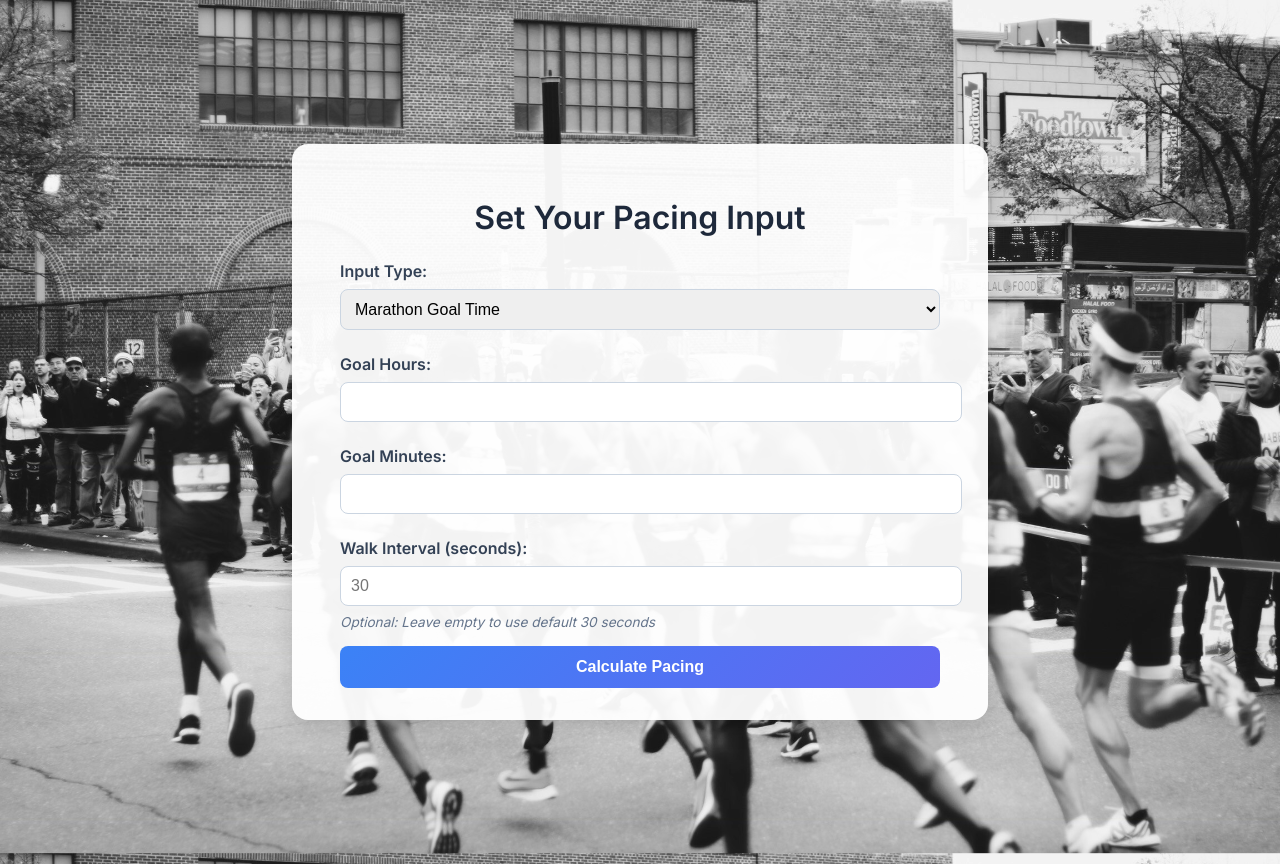
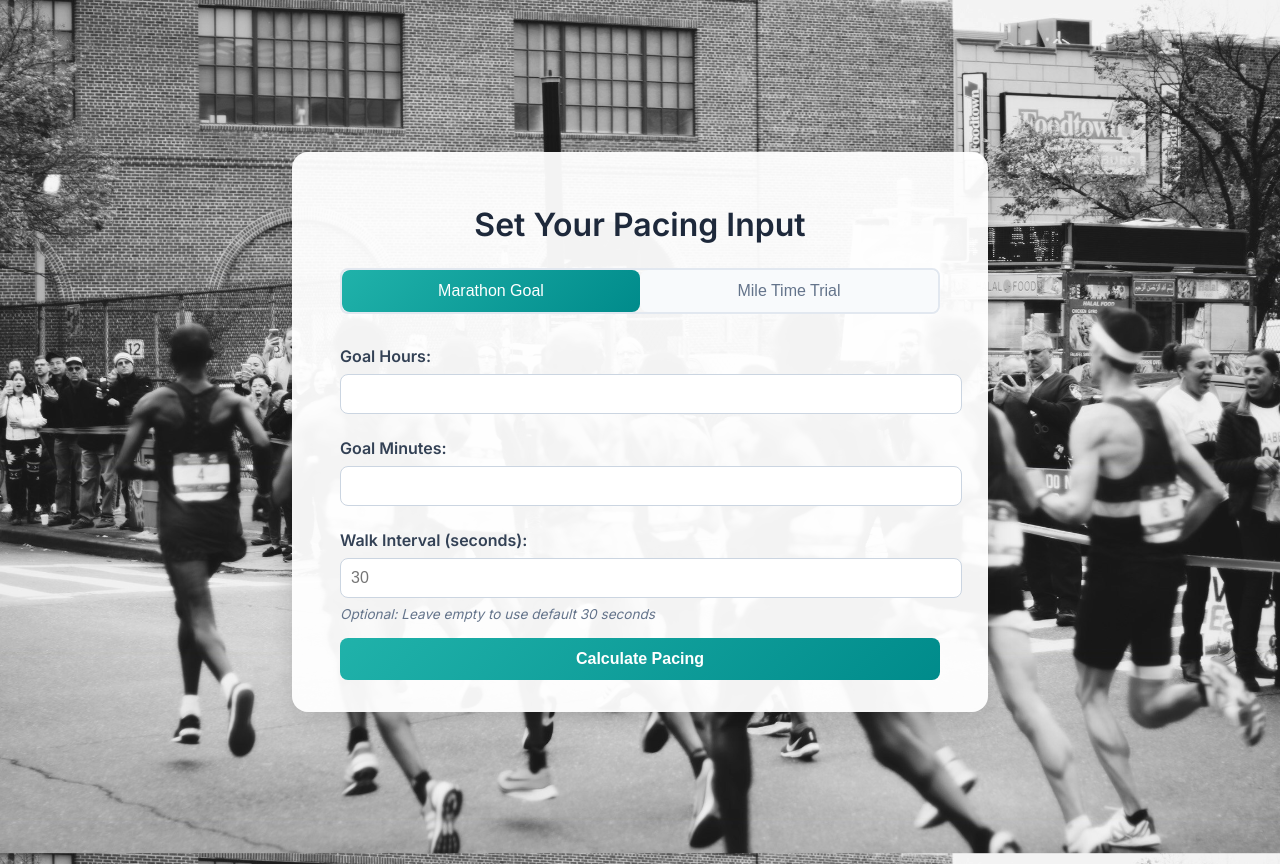
Before and after one commit to angadh/marathon-pacer, a Flask app: page / in a window 1280 px wide. Run offline with Flask 3, Linux system fonts and the light colour scheme.

Commit message:
Final edits for today. Removing more redundant data

```diff
--- a/gunicorn_config.py
+++ b/gunicorn_config.py
@@ -2,5 +2,5 @@
 Gunicorn configuration file.
 """
 
-bind = "0.0.0.0:5000"
+bind = "0.0.0.0:5001"
 workers = 8
--- a/marathon_pacer.py
+++ b/marathon_pacer.py
@@ -143,7 +143,6 @@ def calculate():
         '5k': 3.1,
         '10k': 6.2,
         'Half Marathon': 13.1,
-        'Full Marathon': 26.2
     }
     training_speeds = []
     for distance, training_distance in training_distances.items():
@@ -155,8 +154,6 @@ def calculate():
             training_pace = magic_mile_pace * 1.15
         elif distance == 'Half Marathon':
             training_pace = magic_mile_pace * 1.2
-        elif distance == 'Full Marathon':
-            training_pace = magic_mile_pace * 1.3
         else:
             raise ValueError(f"Invalid distance: {distance}")
 
--- a/templates/index.html
+++ b/templates/index.html
@@ -31,6 +31,36 @@
             margin-bottom: 1.5rem;
         }
 
+        .toggle-container {
+            display: flex;
+            margin-bottom: 2rem;
+            border-radius: 8px;
+            overflow: hidden;
+            border: 2px solid #e2e8f0;
+        }
+
+        .toggle-option {
+            flex: 1;
+            padding: 12px 20px;
+            background: #f8fafc;
+            color: #64748b;
+            border: none;
+            cursor: pointer;
+            font-weight: 500;
+            transition: all 0.2s ease;
+            font-size: 16px;
+        }
+
+        .toggle-option.active {
+            background: linear-gradient(135deg, #20b2aa 0%, #008b8b 100%);
+            color: white;
+        }
+
+        .toggle-option:hover:not(.active) {
+            background: #e2e8f0;
+            color: #334155;
+        }
+
         label {
             font-weight: 600;
             display: block;
@@ -50,8 +80,8 @@
 
         input:focus, select:focus {
             outline: none;
-            border-color: #3b82f6;
-            box-shadow: 0 0 0 3px rgba(59, 130, 246, 0.1);
+            border-color: #20b2aa;
+            box-shadow: 0 0 0 3px rgba(32, 178, 170, 0.1);
         }
 
         .optional-note {
@@ -63,7 +93,7 @@
         }
 
         button {
-            background: linear-gradient(135deg, #3b82f6 0%, #6366f1 100%);
+            background: linear-gradient(135deg, #20b2aa 0%, #008b8b 100%);
             color: white;
             padding: 12px 20px;
             border: none;
@@ -76,9 +106,9 @@
         }
 
         button:hover {
-            background: linear-gradient(135deg, #2563eb 0%, #4f46e5 100%);
+            background: linear-gradient(135deg, #008b8b 0%, #006666 100%);
             transform: translateY(-1px);
-            box-shadow: 0 4px 12px rgba(59, 130, 246, 0.3);
+            box-shadow: 0 4px 12px rgba(32, 178, 170, 0.3);
         }
 
         .hidden {
@@ -90,11 +120,12 @@
     <div class="form-card">
         <h1>Set Your Pacing Input</h1>
         <form action="/calculate" method="post">
-            <label for="input-type">Input Type:</label>
-            <select name="input_type" id="input-type" required onchange="toggleInputs()">
-                <option value="goal">Marathon Goal Time</option>
-                <option value="mile_trial">1-Mile Time Trial</option>
-            </select>
+            <div class="toggle-container">
+                <button type="button" class="toggle-option active" onclick="toggleInputs('goal')">Marathon Goal</button>
+                <button type="button" class="toggle-option" onclick="toggleInputs('mile_trial')">Mile Time Trial</button>
+            </div>
+
+            <input type="hidden" name="input_type" id="input_type" value="goal">
 
             <div id="goal-inputs">
                 <label for="hours">Goal Hours:</label>
@@ -105,10 +136,10 @@
             </div>
 
             <div id="mile-inputs" class="hidden">
-                <label for="mile_minutes">1-Mile Time Trial Minutes:</label>
+                <label for="mile_minutes">Minutes:</label>
                 <input type="number" name="mile_minutes" id="mile_minutes" min="0">
 
-                <label for="mile_seconds">1-Mile Time Trial Seconds:</label>
+                <label for="mile_seconds">Seconds:</label>
                 <input type="number" name="mile_seconds" id="mile_seconds" min="0" max="59">
             </div>
 
@@ -121,8 +152,17 @@
     </div>
 
     <script>
-        function toggleInputs() {
-            const type = document.getElementById('input-type').value;
+        function toggleInputs(type) {
+            // Update toggle button states
+            document.querySelectorAll('.toggle-option').forEach(btn => {
+                btn.classList.remove('active');
+            });
+            event.target.classList.add('active');
+
+            // Update hidden input value
+            document.getElementById('input_type').value = type;
+
+            // Show/hide appropriate input sections
             document.getElementById('goal-inputs').classList.toggle('hidden', type !== 'goal');
             document.getElementById('mile-inputs').classList.toggle('hidden', type !== 'mile_trial');
         }
```
Also changed, not shown: templates/calculate.html (+6 -6 lines).
